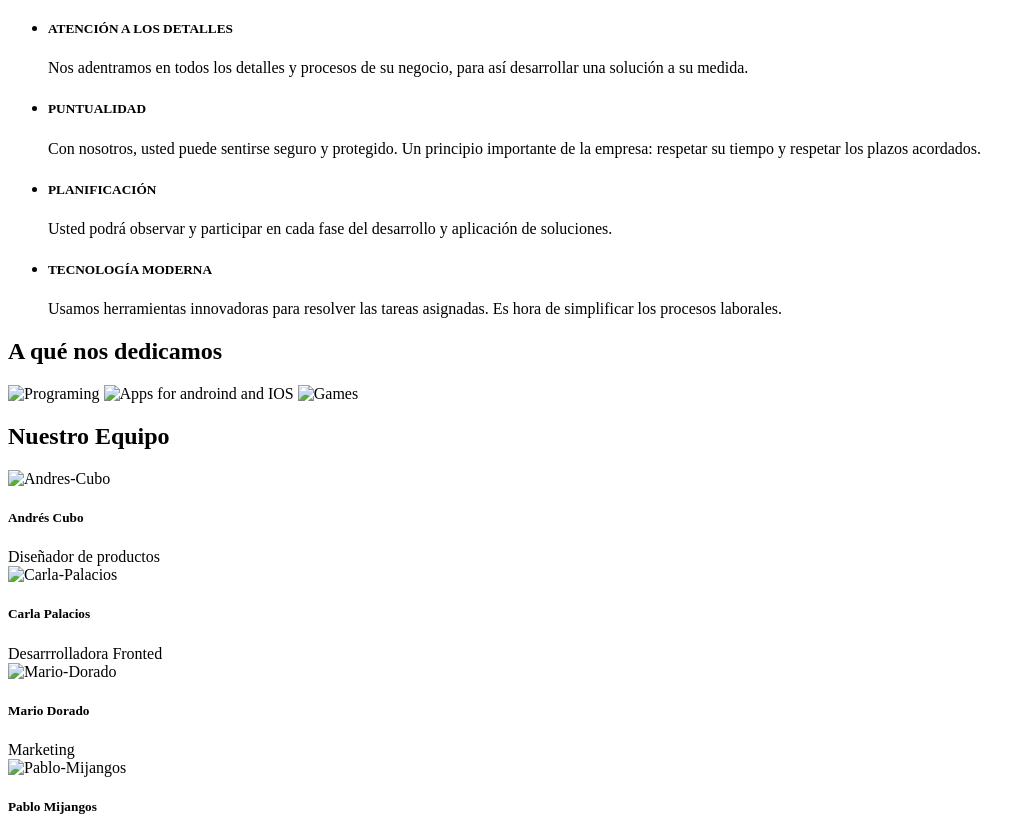
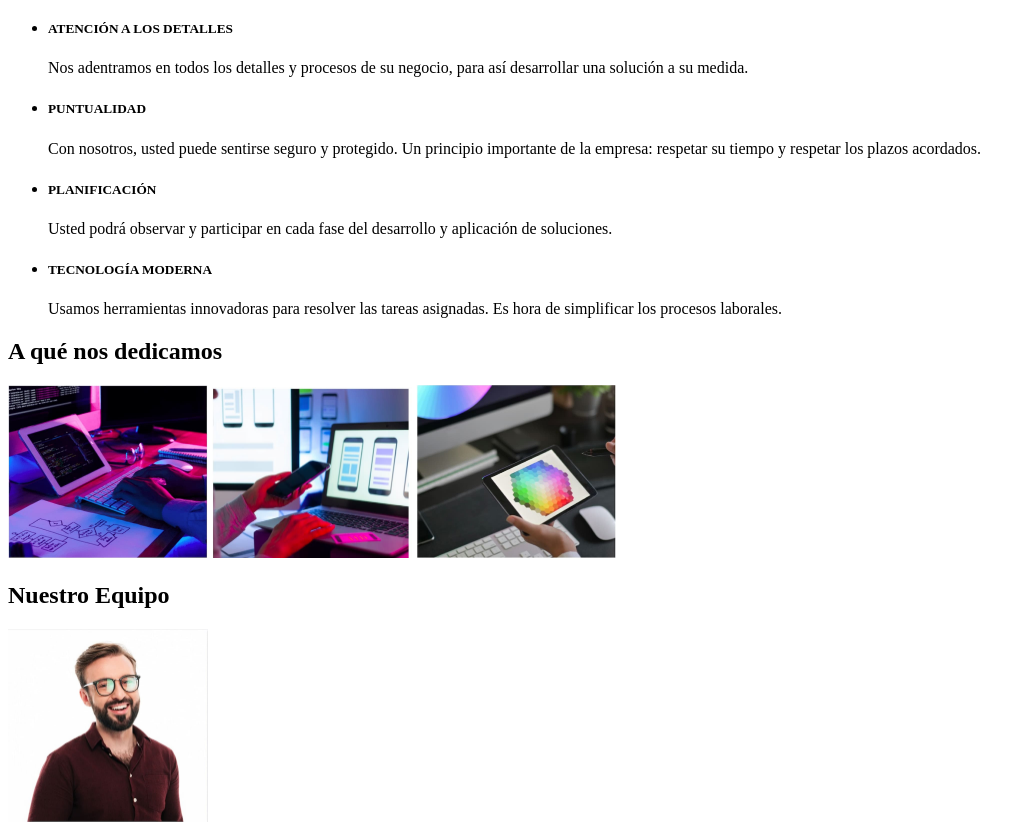
Before and after one commit to VictorDoria300/homework1-GoIt, a plain HTML site: page index.html in a window 1280 px wide. Shown: the part 148-972 px from the top of the page, without its empty margins (0-1035 px from the left). Drawn offline with Linux system fonts and the light colour scheme; the site is published under a folder, as on GitHub Pages, so addresses that start at the root find nothing.

Commit message:
Discard slash on pictures
Las imágenes no se muestran si al principio de la dirección está /, se debe colocar desde el inicio el nombre de la carpeta, para este caso images.

```diff
--- a/index.html
+++ b/index.html
@@ -52,15 +52,15 @@
 
     <section>
         <h2>A qué nos dedicamos</h2>
-        <img src="/images/programing.jpg" alt="Programing" width="200">
-        <img src="/images/phoneapps.jpg" alt="Apps for androind and IOS" width="200">
-        <img src="/images/games.jpg" alt="Games" width="200">
+        <img src="images/programing.jpg" alt="Programing" width="200">
+        <img src="images/phoneapps.jpg" alt="Apps for androind and IOS" width="200">
+        <img src="images/games.jpg" alt="Games" width="200">
     </section>
         <section>
             <h2>Nuestro Equipo</h2>
             <div>
                 <div>
-                    <img src="/images/andres-cubo.jpg" alt="Andres-Cubo" width="200">
+                    <img src="images/andres-cubo.jpg" alt="Andres-Cubo" width="200">
                 </div>
                 <div>
                 <h5>Andrés Cubo</h5>
@@ -69,7 +69,7 @@
             </div>
             <div>
                 <div>
-                    <img src="/images/carla-palacios.jpg" alt="Carla-Palacios" width="200">
+                    <img src="images/carla-palacios.jpg" alt="Carla-Palacios" width="200">
                 </div>
                 <div>
                 <h5>Carla Palacios</h5>
@@ -78,7 +78,7 @@
             </div>
             <div>
                 <div>
-                    <img src="/images/mario-dorado.jpg" alt="Mario-Dorado" width="200">
+                    <img src="images/mario-dorado.jpg" alt="Mario-Dorado" width="200">
                 </div>
                 <div>
                 <h5>Mario Dorado</h5>
@@ -87,7 +87,7 @@
             </div>
             <div>
                 <div>
-                    <img src="/images/pablo-mijangos.jpg" alt="Pablo-Mijangos" width="200">
+                    <img src="images/pablo-mijangos.jpg" alt="Pablo-Mijangos" width="200">
                 </div>
                 <div>
                 <h5>Pablo Mijangos</h5>
```
